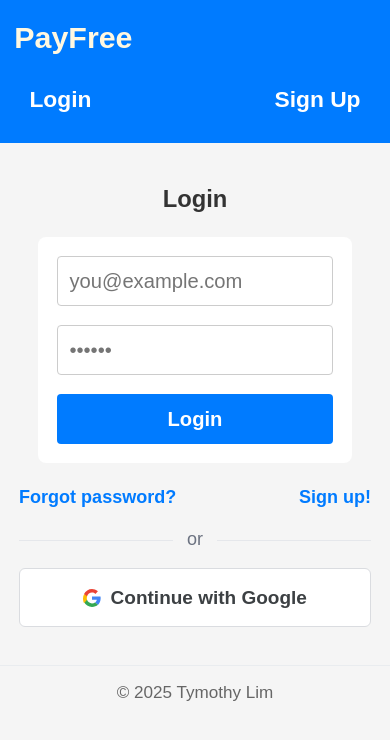
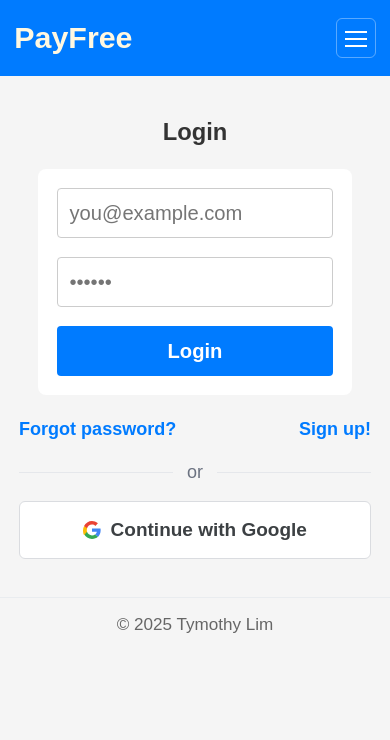
Before and after one commit to tymlim96/PayFree, a React (Create React App) app in the folder frontend/: page /login in a window 390 px wide. Shown: the top 740 px of the page. Built offline with nearby package versions, Linux system fonts and the light colour scheme; no server answers.

Commit message:
Navbar hamburger done. Gonna fix CSS for rest. Later then do .env changes

```diff
--- a/frontend/src/components/Navbar/Navbar.jsx
+++ b/frontend/src/components/Navbar/Navbar.jsx
@@ -1,4 +1,4 @@
-import React from "react";
+import React, { useState, useEffect } from "react";
 import { Link, useNavigate } from "react-router-dom";
 import { useAuth } from "../../contexts/AuthContext";
 import styles from "./Navbar.module.css";
@@ -6,25 +6,52 @@ import styles from "./Navbar.module.css";
 export default function Navbar() {
   const navigate = useNavigate();
   const { isLoggedIn, logout } = useAuth();
+  const [open, setOpen] = useState(false);
+
+  // Close on route changes via back/forward, or on Escape
+  useEffect(() => {
+    const onKey = (e) => e.key === "Escape" && setOpen(false);
+    window.addEventListener("keydown", onKey);
+    return () => window.removeEventListener("keydown", onKey);
+  }, []);
 
   const handleLogout = () => {
     logout();
     navigate("/login");
+    setOpen(false);
   };
+
+  const closeMenu = () => setOpen(false);
 
   return (
     <nav className={styles.navbar}>
-      <Link to="/trips" className={styles.brandLink}>
+      <Link to="/trips" className={styles.brandLink} onClick={closeMenu}>
         PayFree
       </Link>
 
-      <div className={styles.actions}>
+      {/* Hamburger (shown only on small screens via CSS) */}
+      <button
+        className={`${styles.hamburger} ${open ? styles.hamburgerOpen : ""}`}
+        aria-label="Toggle navigation"
+        aria-expanded={open ? "true" : "false"}
+        aria-controls="nav-actions"
+        onClick={() => setOpen((v) => !v)}
+      >
+        <span />
+        <span />
+        <span />
+      </button>
+
+      <div
+        id="nav-actions"
+        className={`${styles.actions} ${open ? styles.actionsOpen : ""}`}
+      >
         {isLoggedIn ? (
           <>
-            <Link to="/trips" className={styles.navLink}>
+            <Link to="/trips" className={styles.navLink} onClick={closeMenu}>
               Trips
             </Link>
-            <Link to="/account" className={styles.navLink}>
+            <Link to="/account" className={styles.navLink} onClick={closeMenu}>
               Account
             </Link>
             <button onClick={handleLogout} className={styles.logoutButton}>
@@ -33,10 +60,10 @@ export default function Navbar() {
           </>
         ) : (
           <>
-            <Link to="/login" className={styles.navLink}>
+            <Link to="/login" className={styles.navLink} onClick={closeMenu}>
               Login
             </Link>
-            <Link to="/signup" className={styles.navLink}>
+            <Link to="/signup" className={styles.navLink} onClick={closeMenu}>
               Sign Up
             </Link>
           </>
--- a/frontend/src/components/Navbar/Navbar.module.css
+++ b/frontend/src/components/Navbar/Navbar.module.css
@@ -28,7 +28,7 @@
 .actions {
   display: flex;
   align-items: center;
-  gap: 0.75rem; /* spacing between Account / Logout etc. */
+  gap: 0.75rem;
 }
 
 /* Nav links */
@@ -54,8 +54,8 @@
 .logoutButton {
   font-size: clamp(1.2rem, 2.6vw, 1.5rem);
   font-weight: 700;
-  padding: 0.35rem 0.6rem; /* tighter left/right */
-  width: auto; /* no stretching */
+  padding: 0.35rem 0.6rem;
+  width: auto; /* wrap to text width */
   flex: 0 0 auto;
   display: inline-flex;
   align-items: center;
@@ -63,7 +63,6 @@
   white-space: nowrap;
   line-height: 1.1;
   min-height: 44px;
-
   background: #fff;
   color: #007bff;
   border: 1px solid #d6e4ff;
@@ -75,21 +74,111 @@
   outline-offset: 2px;
 }
 
-/* Small-screen tweaks */
-@media (max-width: 520px) {
+/* ---------- Hamburger ---------- */
+.hamburger {
+  display: none; /* shown only on small screens */
+  position: relative;
+  width: 40px;
+  height: 40px;
+  padding: 0;
+  border: 1px solid rgba(255, 255, 255, 0.35);
+  border-radius: 6px;
+  background: transparent;
+  cursor: pointer;
+  align-items: center;
+  justify-content: center;
+}
+.hamburger:focus-visible {
+  outline: 2px solid #fff8e1;
+  outline-offset: 2px;
+}
+/* 3 bars */
+.hamburger span {
+  position: absolute;
+  width: 22px;
+  height: 2px;
+  background: #fff;
+  left: 50%;
+  transform: translateX(-50%);
+  transition: transform 180ms ease, opacity 180ms ease, top 180ms ease;
+}
+.hamburger span:nth-child(1) {
+  top: 12px;
+}
+.hamburger span:nth-child(2) {
+  top: 19px;
+}
+.hamburger span:nth-child(3) {
+  top: 26px;
+}
+
+/* X animation when open */
+.hamburgerOpen span:nth-child(1) {
+  top: 19px;
+  transform: translateX(-50%) rotate(45deg);
+}
+.hamburgerOpen span:nth-child(2) {
+  opacity: 0;
+}
+.hamburgerOpen span:nth-child(3) {
+  top: 19px;
+  transform: translateX(-50%) rotate(-45deg);
+}
+
+/* ---------- Small-screen behavior (≤480px) ---------- */
+@media (max-width: 480px) {
   .navbar {
     padding: 0.75rem;
   }
 
-  .actions {
-    width: 100%;
-    justify-content: space-between;
-    gap: 0.5rem; /* a bit tighter on small screens */
+  .hamburger {
+    display: inline-flex;
   }
 
+  /* collapse by default */
+  .actions {
+    display: none;
+    width: 100%;
+    flex-direction: column;
+    align-items: flex-end; /* right edge aligns everything */
+    gap: 0.6rem;
+    margin-top: 0.6rem;
+  }
+  .actionsOpen {
+    display: flex;
+  }
+
+  /* compact, right-aligned links (not full width) */
+  .navLink {
+    width: auto;
+    align-self: flex-end;
+    text-align: right;
+    padding: 0.8rem 0.9rem;
+    min-height: 44px;
+    /* optional: keep a decent hit area without stretching */
+    min-width: 8.5rem; /* remove if you prefer zero min width */
+  }
+
+  /* Logout remains compact on the right */
+  .logoutButton {
+    width: auto;
+    align-self: flex-end;
+    margin-top: 0.2rem;
+  }
+}
+
+/* Tiny phones – slightly tighter padding */
+@media (max-width: 380px) {
   .navLink,
   .logoutButton {
-    padding: 0.6rem 0.8rem; /* keep tap targets comfy */
+    padding: 0.7rem 0.85rem;
     min-height: 40px;
   }
 }
+
+/* Respect users who prefer less motion */
+@media (prefers-reduced-motion: reduce) {
+  .hamburger span {
+    transition: none;
+  }
+}
```
